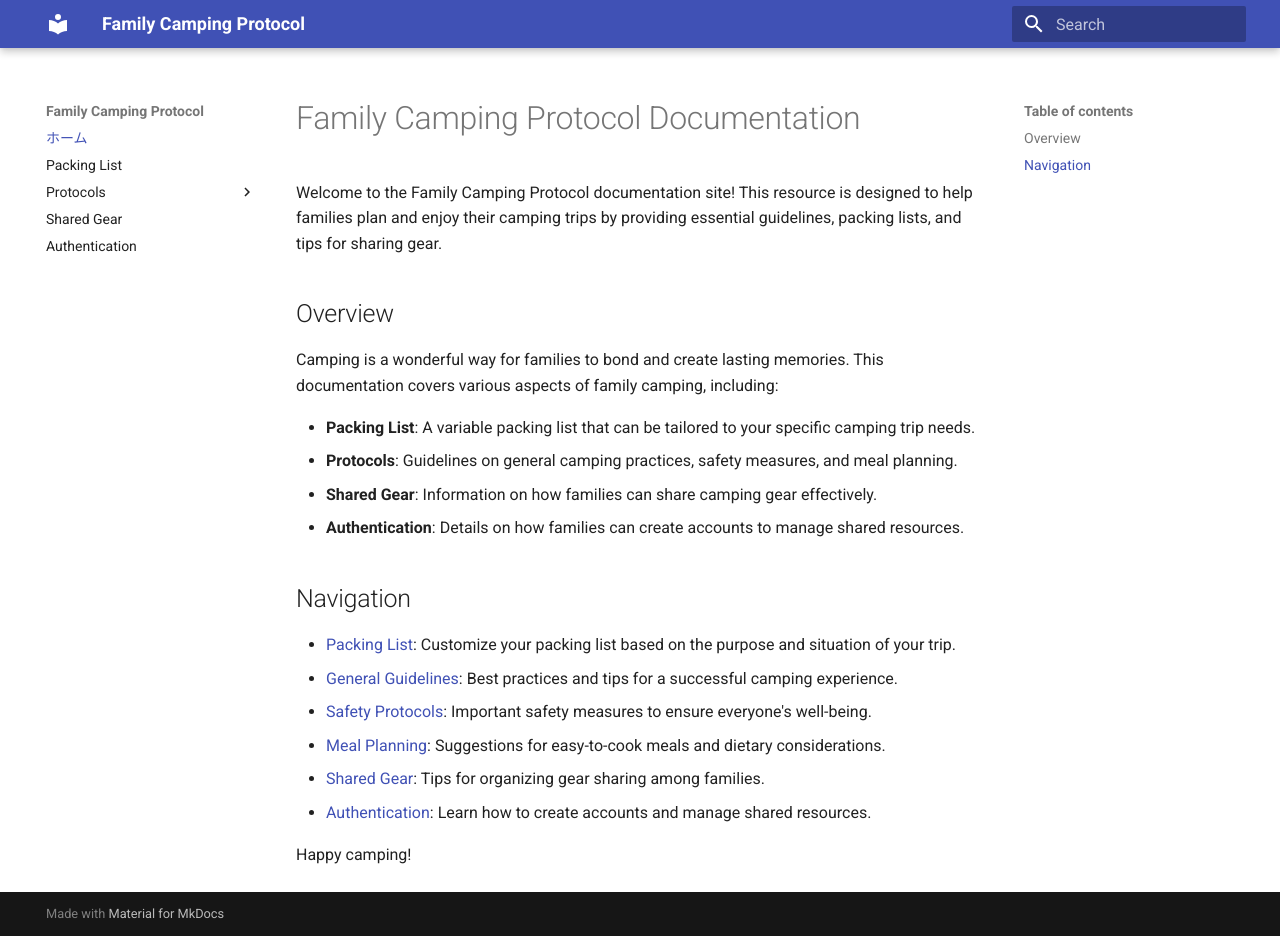
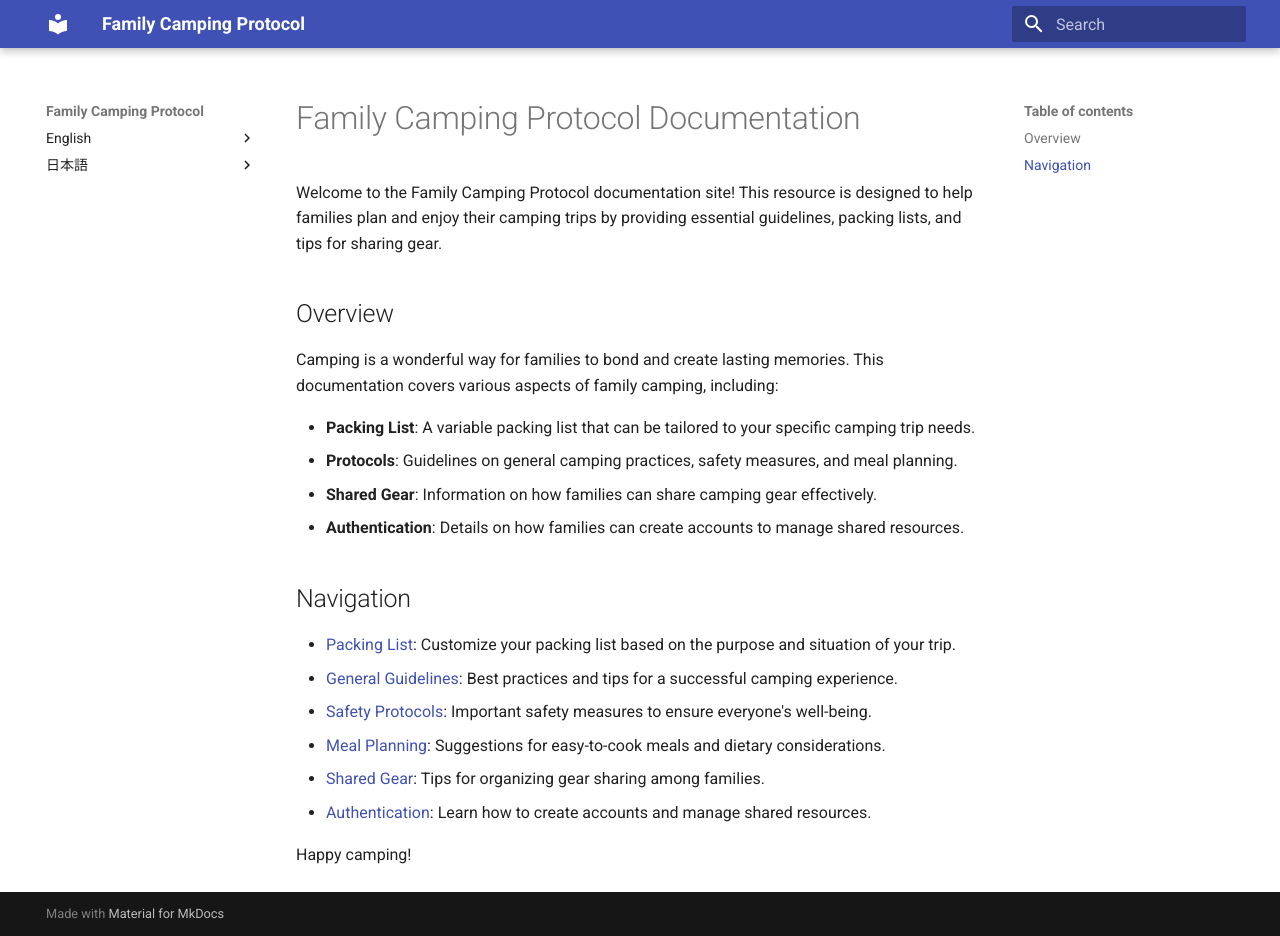
Before and after one commit to partiten794/family-camping-docs, an MkDocs documentation site: the page built from docs/index.md, in a window 1280 px wide and 936 px high. Built offline with MkDocs 1.6.1 and Material for MkDocs 9.7.7, drawn with Linux system fonts in a browser that asks for light colours.

```diff
--- a/mkdocs.yml
+++ b/mkdocs.yml
@@ -1,12 +1,13 @@
 site_name: "Family Camping Protocol"
 theme:
   name: "material"
+  language: en
+  locale: ja
+
 nav:
-  - ホーム: index.md
-  - Packing List: packing-list.md
-  - Protocols:
-      - General Guidelines: protocols/general-guidelines.md
-      - Safety: protocols/safety.md
-      - Meal Planning: protocols/meal-planning.md
-  - Shared Gear: shared-gear.md
-  - Authentication: authentication.md
+  - English:
+      - Home: en/index.md
+      - Packing List: en/packing-list.md
+  - 日本語:
+      - ホーム: ja/index.md
+      - 持ち物リスト: ja/packing-list.md
```
Also changed, not shown: site/404.html, site/authentication/index.html, site/index.html, site/packing-list/index.html, site/protocols/general-guidelines/index.html, site/protocols/meal-planning/index.html, site/protocols/safety/index.html, site/shared-gear/index.html, 1 other file.
